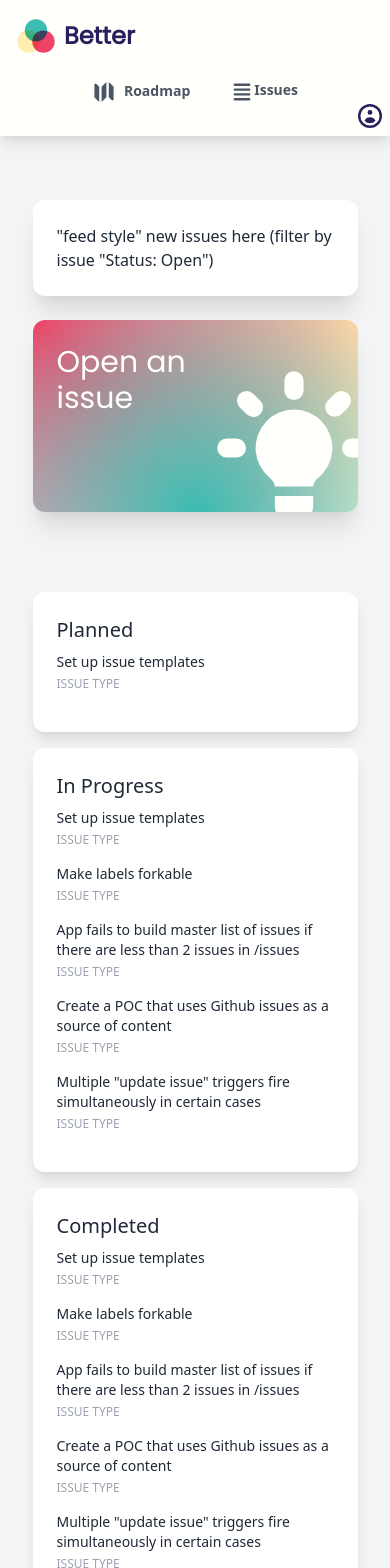
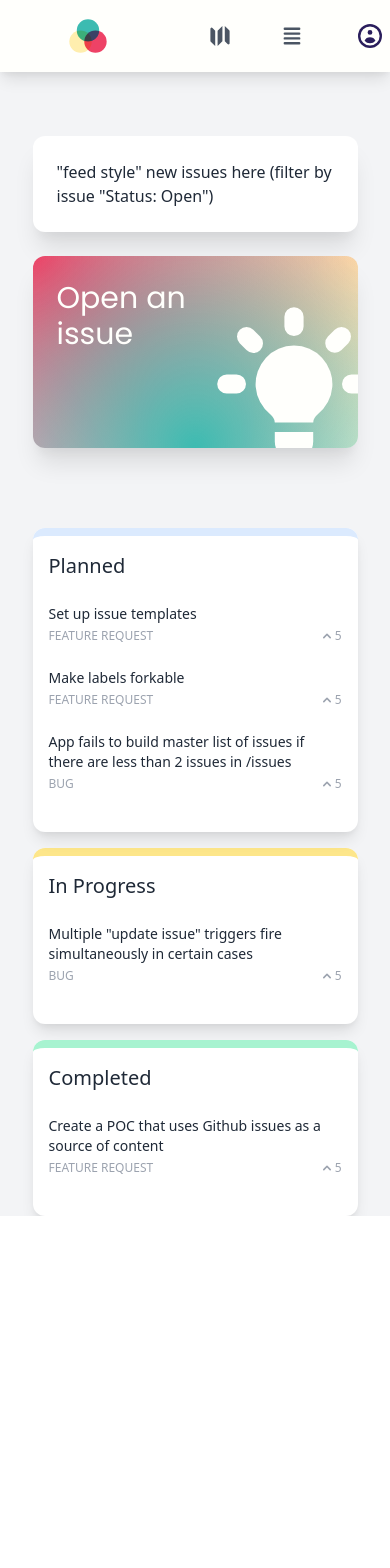
Before and after one commit to better-feedback/better-issues-json, a Next.js app: page / in a window 390 px wide. Shown: the top 1568 px of the page. After the commit the page ends 1216 px from the top, so only its background shows below. Built offline with nearby package versions, Linux system fonts and the light colour scheme.

Commit message:
Workon setuprepo (#8)
* add hero section and roadmap to homepage
* clean up some layout, nav bar items
* add roadmap section
* begin filtering of issues for relevant sections
* add issue type in issue list, make navbar more responsive
* cleanup

```diff
--- a/issues/3.json
+++ b/issues/3.json
@@ -17,7 +17,7 @@
       "default": false,
       "description": "",
       "id": 2691454297,
-      "name": "Status: Planned",
+      "name": "status: planned",
       "node_id": "MDU6TGFiZWwyNjkxNDU0Mjk3",
       "url": "https://api.github.com/repos/better-feedback/better-issues-json/labels/Status:%20Planned"
     },
--- a/issues/4.json
+++ b/issues/4.json
@@ -17,7 +17,7 @@
       "default": false,
       "description": "",
       "id": 2691454297,
-      "name": "Status: Planned",
+      "name": "status: planned",
       "node_id": "MDU6TGFiZWwyNjkxNDU0Mjk3",
       "url": "https://api.github.com/repos/better-feedback/better-issues-json/labels/Status:%20Planned"
     },
--- a/src/components/IssueList.tsx
+++ b/src/components/IssueList.tsx
@@ -1,7 +1,7 @@
 import Link from "next/link";
 
-// TODO: Move to a common utils file
 const IssueList = (props) => {
+  // TODO: Move these to a common utils file
   function truncateText(content: string, length: number) {
     if (content.length > length) {
       return content.slice(0, length).trimEnd() + "...";
@@ -9,6 +9,15 @@ const IssueList = (props) => {
     return content;
   }
 
+  function getFirstMatchingLabel(labels, labelValue) {
+    if (labels.length > 0) {
+      const resultLabel = labels.filter((label) => {
+        return label.name.includes(labelValue);
+      });
+
+      return resultLabel[0].name.replace(labelValue, "").trim();
+    }
+  }
   // function reformatDate(fullDate) {
   //   const date = new Date(fullDate);
   //   return date.toDateString().slice(4);
@@ -21,12 +30,29 @@ const IssueList = (props) => {
           props.issues.map((issue) => (
             <Link key={issue.id} href={{ pathname: `/issue/${issue.number}` }}>
               <a>
-                <li className="mb-4">
+                <li className="mb-6">
                   <div className="block text-sm font-medium">
                     {truncateText(issue.title, 200)}
                   </div>
-                  <div className="block mt-1 text-xs font-medium text-gray-400 uppercase">
-                    issue type
+                  <div className="flex justify-between mt-1 text-xs text-gray-400">
+                    <div className="inline-flex font-medium uppercase">
+                      {getFirstMatchingLabel(issue.labels, "type:")}
+                    </div>
+                    <div className="inline-flex">
+                      <svg
+                        className="w-4 h-4"
+                        fill="currentColor"
+                        viewBox="0 0 20 20"
+                        xmlns="http://www.w3.org/2000/svg"
+                      >
+                        <path
+                          fillRule="evenodd"
+                          d="M14.707 12.707a1 1 0 01-1.414 0L10 9.414l-3.293 3.293a1 1 0 01-1.414-1.414l4-4a1 1 0 011.414 0l4 4a1 1 0 010 1.414z"
+                          clipRule="evenodd"
+                        />
+                      </svg>
+                      <span className="align-middle">5</span>
+                    </div>
                   </div>
                 </li>
               </a>
--- a/src/components/Navbar.tsx
+++ b/src/components/Navbar.tsx
@@ -4,18 +4,18 @@ import Logo from "./svg/Logo";
 export const Header = (): JSX.Element => {
   return (
     <header className="mb-6 shadow-lg bg-better-white body-font">
-      <div className="container flex flex-col flex-wrap p-2 mx-auto md:items-center md:flex-row ">
+      <div className="container flex flex-row flex-wrap items-center p-2 mx-auto">
         <Link href={{ pathname: `/` }}>
-          <a className="flex items-center w-40 mb-4 mr-2 text-2xl font-bold text-better-violet font-poppins title-font md:mb-0">
+          <a className="flex items-center w-40 mr-2 text-2xl font-bold md:w-40 text-better-violet font-poppins title-font">
             <Logo
-              style={{ height: "56px", width: "56px" }}
+              style={{ height: "56px" }}
               blendMode1="darken"
               blendMode2="multiply"
             />
-            Better
+            <span className="hidden md:inline">Better</span>
           </a>
         </Link>
-        <nav className="flex flex-wrap items-center justify-center space-x-10 text-gray-600">
+        <nav className="flex items-center justify-center ml-8 space-x-10 text-gray-600">
           <a
             href="#"
             className="text-sm font-semibold rounded-xl hover:text-better-black"
@@ -32,7 +32,7 @@ export const Header = (): JSX.Element => {
                 clipRule="evenodd"
               />
             </svg>
-            Roadmap
+            <span className="hidden md:inline">Roadmap</span>
           </a>
           <a
             href="#"
@@ -50,13 +50,12 @@ export const Header = (): JSX.Element => {
                 clipRule="evenodd"
               />
             </svg>
-            Issues
+            <span className="hidden md:inline">Issues</span>
           </a>
         </nav>
-        <div className="flex ml-auto">
+        <div className="flex items-center ml-auto">
           <button
-            className="flex ml-3 text-sm rounded-full bg-better-violet focus:outline-none focus:ring-2 focus:ring-offset-2 focus:ring-offset-gray-800 focus:ring-white"
-            id="user-menu"
+            className="flex h-6 ml-3 text-sm rounded-full bg-better-violet focus:outline-none focus:ring-2 focus:ring-offset-2 focus:ring-offset-gray-800 focus:ring-white"
             aria-haspopup="true"
           >
             <span className="sr-only">Open user menu</span>
--- a/src/pages/index.tsx
+++ b/src/pages/index.tsx
@@ -52,27 +52,37 @@ export const Home = (props): JSX.Element => {
         </a>
       </div>
       <div className="grid w-5/6 grid-cols-1 gap-4 text-gray-800 md:grid-cols-3 issue rounded-xl">
-        <div className="flex-row self-start p-6 bg-white shadow-lg rounded-xl">
-          <h3 className="block mb-2 text-xl font-medium issue__main-title">
+        <div className="relative flex-row self-start bg-white shadow-lg rounded-xl">
+          <div className="block w-full p-4 mb-2 text-xl font-medium border-t-8 border-blue-100 issue__main-title rounded-xl">
             Planned
-          </h3>
-          <IssueList
-            issues={filterByLabel(props.allItems, "status: planned")}
-          />
+          </div>
+          <div className="p-4 pt-0">
+            <IssueList
+              issues={filterByLabel(props.allItems, "status: planned")}
+            />
+          </div>
         </div>
 
-        <div className="flex-row self-start p-6 bg-white shadow-lg rounded-xl">
-          <h3 className="block mb-2 text-xl font-medium issue__main-title">
+        <div className="flex-row self-start bg-white shadow-lg rounded-xl">
+          <div className="block w-full p-4 mb-2 text-xl font-medium border-t-8 border-yellow-200 issue__main-title rounded-xl">
             In Progress
-          </h3>
-          <IssueList issues={props.allItems} />
+          </div>
+          <div className="p-4 pt-0">
+            <IssueList
+              issues={filterByLabel(props.allItems, "status: in progress")}
+            />
+          </div>
         </div>
 
-        <div className="flex-row self-start p-6 bg-white shadow-lg rounded-xl">
-          <h3 className="block mb-2 text-xl font-medium issue__main-title">
+        <div className="flex-row self-start bg-white shadow-lg rounded-xl">
+          <div className="block w-full p-4 mb-2 text-xl font-medium border-t-8 border-green-200 issue__main-title rounded-xl">
             Completed
-          </h3>
-          <IssueList issues={props.allItems} />
+          </div>
+          <div className="p-4 pt-0">
+            <IssueList
+              issues={filterByLabel(props.allItems, "status: completed")}
+            />
+          </div>
         </div>
       </div>
     </Layout>
```
Also changed, not shown: issues/6.json (line endings or trailing spaces), issues/7.json (line endings or trailing spaces).
